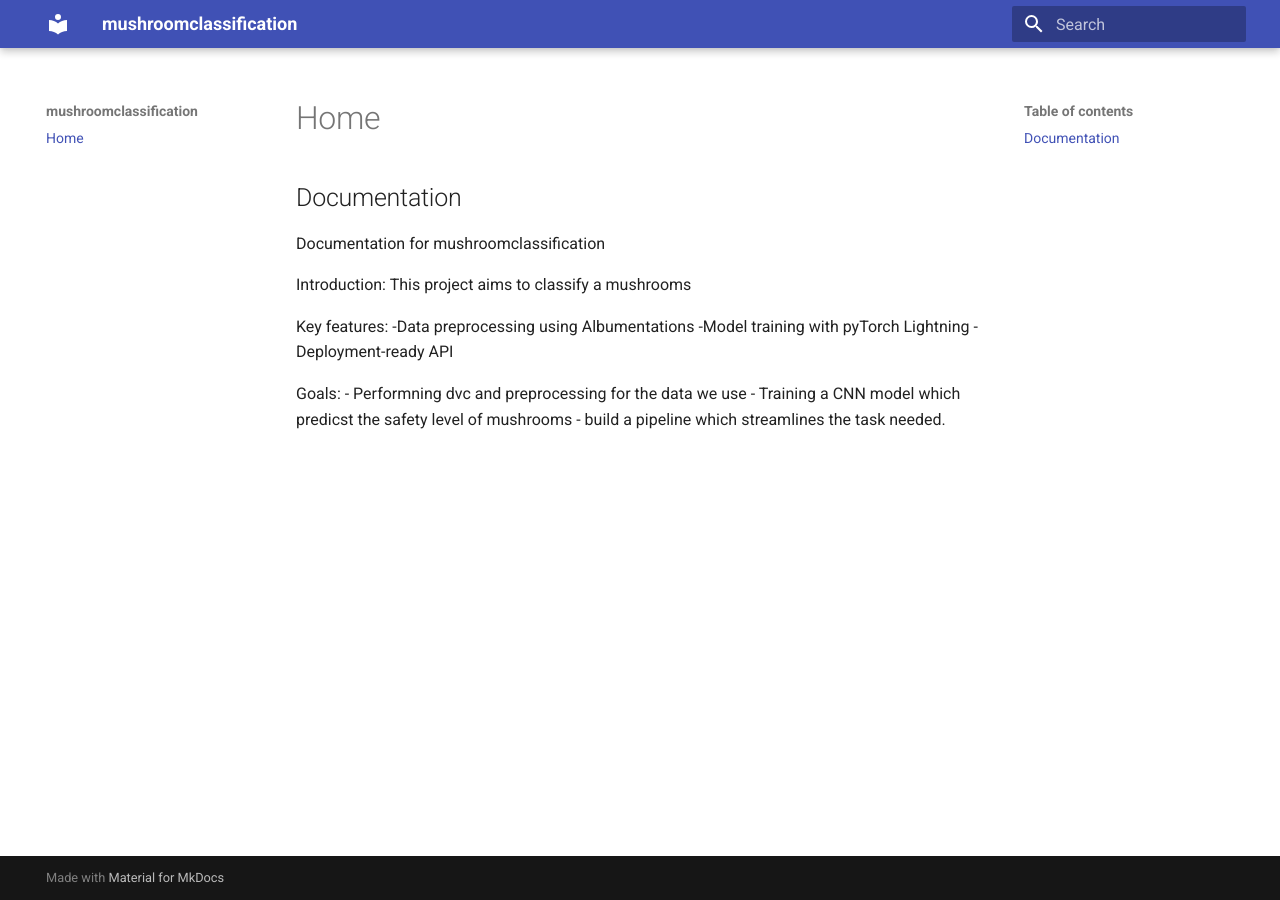
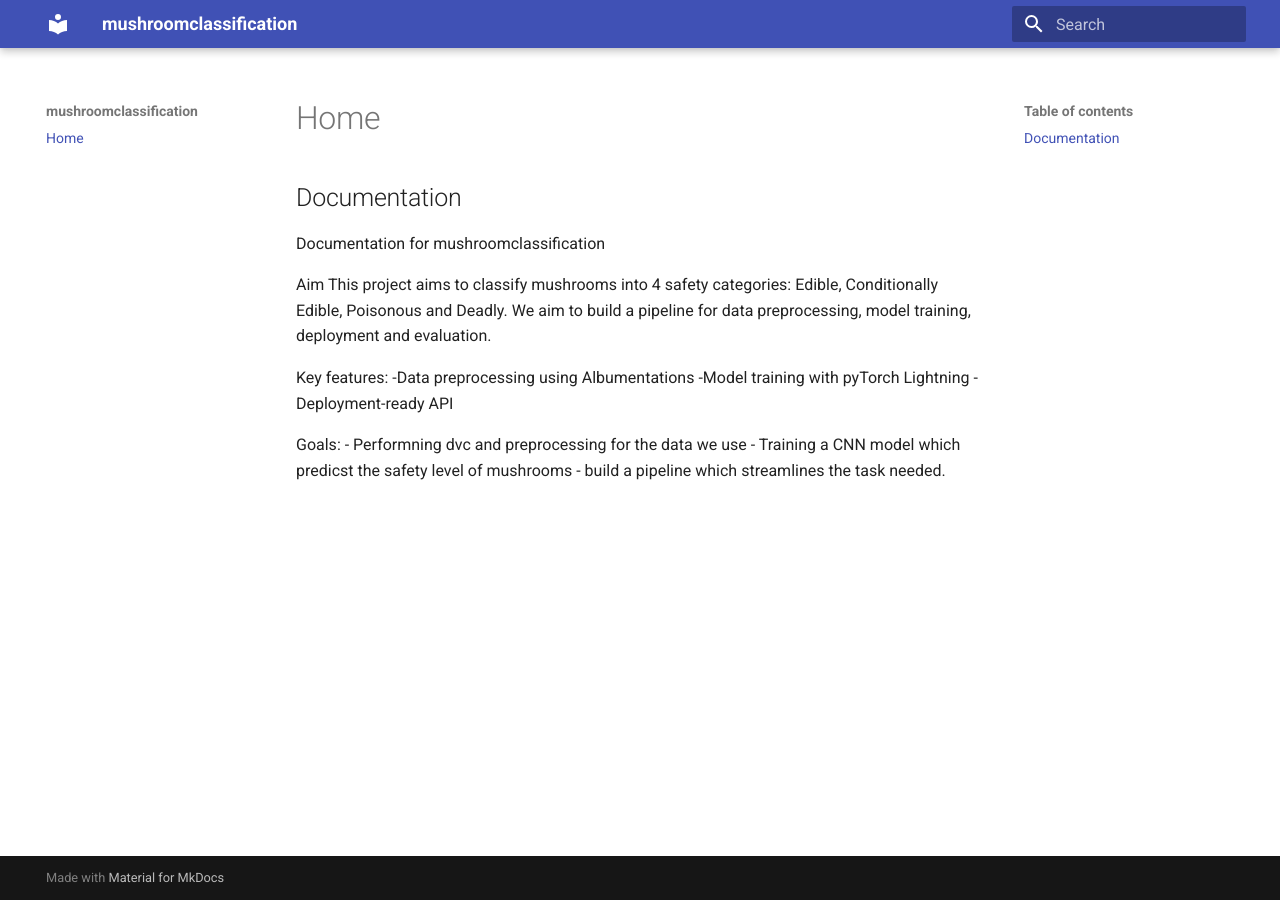
Before and after one commit to Radu-s-Org-DTU/dtu_mlops_project, an MkDocs documentation site: the page built from docs/source/index.md, in a window 1280 px wide. Built offline with MkDocs 1.6.1 and Material for MkDocs 9.7.7, drawn with Linux system fonts in a browser that asks for light colours.

Commit message:
Update index.md

```diff
--- a/docs/source/index.md
+++ b/docs/source/index.md
@@ -2,8 +2,8 @@
 
 Documentation for mushroomclassification
 
-Introduction:
-This project aims to classify a mushrooms
+Aim
+This project aims to classify mushrooms into 4 safety categories: Edible, Conditionally Edible, Poisonous and Deadly. We aim to build a pipeline for data preprocessing, model training, deployment and evaluation.
 
 Key features:
 -Data preprocessing using Albumentations
```
